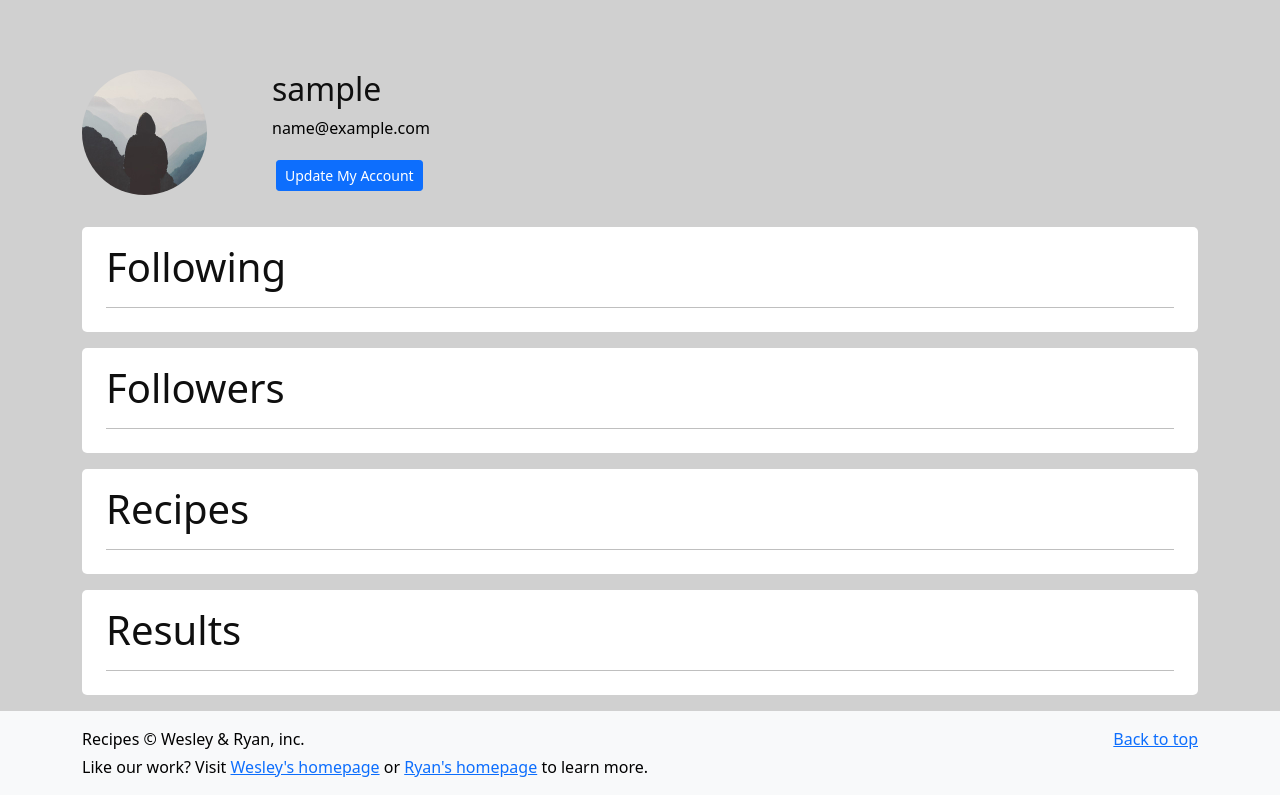
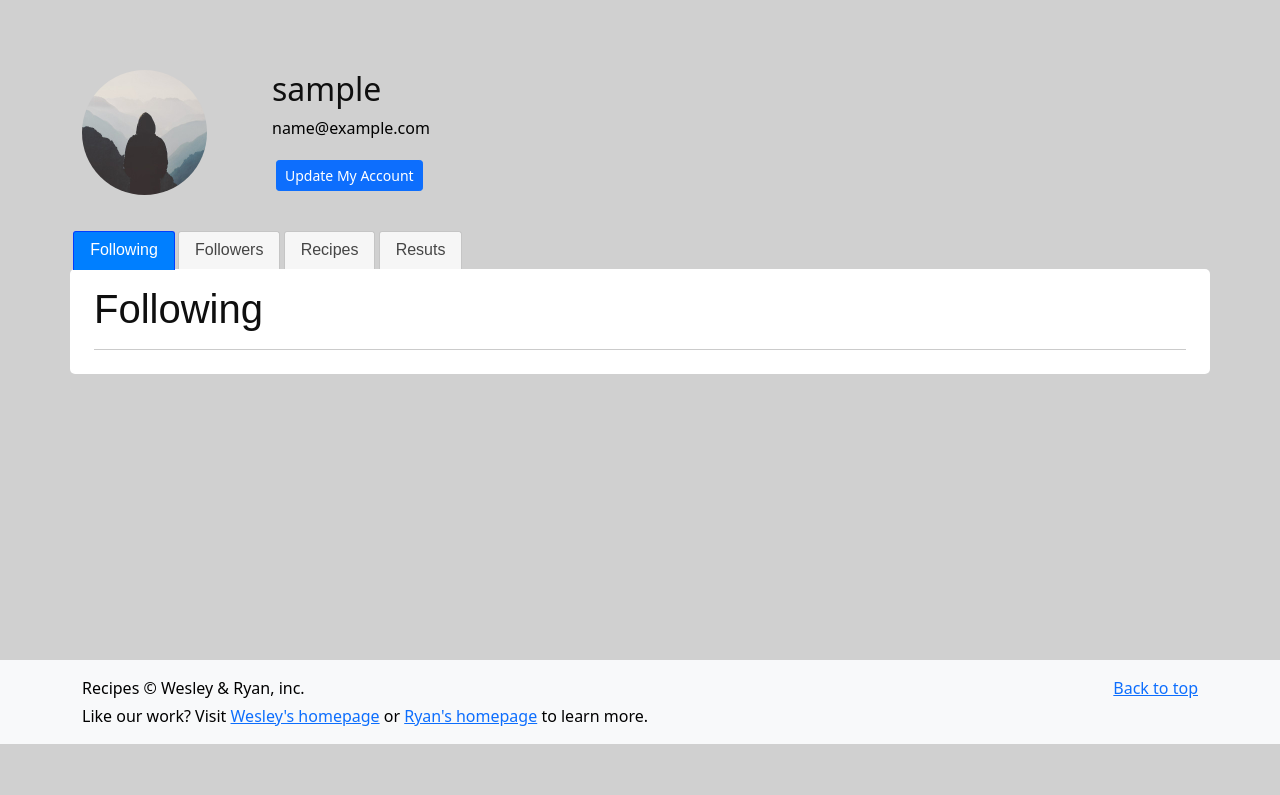
Before and after one commit to RyanWhipple/cookbook, a Flask app: page /account in a window 1280 px wide. Shown: the part 56-851 px from the top of the page. After the commit the page ends 800 px from the top, so only its background shows below. Run offline with Flask 2, Linux system fonts and the light colour scheme; the visitor is signed in with stand-in values (Sample User, id 1); data comes from the database, SQL or seed files in the repository; data that the repository does not hold is empty; some libraries are stand-ins or nearby versions.

Commit message:
jqueryui tabs in account page

```diff
--- a/recipes2/static/main.css
+++ b/recipes2/static/main.css
@@ -122,8 +122,52 @@ a.article-title:hover {
   }
 }
 
+.ui-tabs{
+  /* border: none; */
+}
 
+#tabs{
+  border: none;
+    /* this must be set to get rid of the 1px border around the tab bar.  Cannot replace with border: 0px; on container for some reason */
+}
 
+#tabs .ui-widget-content {
+  border:none;
+  padding:0px;
+  margin:0px;
+}
+
+.ui-tabs {
+  background: #d0d0d0;
+}
+
+.ui-tabs-nav{
+  background: inherit;
+  border: none;
+  border-color: #d0d0d0;
+  border-radius: 0;
+  margin: 0px;
+  padding: 0px;
+}
+.ui-tabs-tab{
+
+}
+
+.ui-tabs-anchor{
+
+}
+
+.ui-tabs-panel{
+
+}
+
+.ui-widget{
+
+}
+
+.ui-widget-content {
+  /* border: none; */
+}
 
 /* UNUSED BELOW HERE */
 
--- a/recipes2/templates/account.html
+++ b/recipes2/templates/account.html
@@ -1,4 +1,14 @@
 {% extends "layout.html" %}
+
+{% block script %}
+
+    <script>
+        $( function() {
+        $( "#tabs" ).tabs();
+        } );
+    </script>
+
+{% endblock script%}
 
 {% block content %}
     <div class="container rounded-3 py-3">
@@ -14,8 +24,17 @@
         </div>
     </div>
 
+    <div id="tabs" class="container p-0">
+        <ul>
+            <li><a href="#fragment-1">Following</a></li>
+            <li><a href="#fragment-2">Followers</a></li>
+            <li><a href="#fragment-3">Recipes</a></li>
+            <li><a href="#fragment-4">Resuts</a></li>
+        </ul>
+
+
         <!-- Following Grid -->
-    <div class="container">
+        <div id="fragment-1" class="container">
             <div class="album">
                 <div class="container p-3">
                     <h1>Following</h1>
@@ -45,7 +64,7 @@
         </div>
 
         <!-- Follower Grid -->
-    <div class="container">
+        <div id="fragment-2" class="container">
             <div class="album">
                 <div class="container p-3">
                     <h1>Followers</h1>
@@ -75,7 +94,7 @@
         </div>
 
         <!-- Recipes Album -->
-    <div class="container rounded-3">
+        <div id="fragment-3" class="container rounded-3">
             <div class="album">
                 <div class="container p-3">
                     <h1>Recipes</h1>
@@ -108,7 +127,7 @@
         </div>
 
         <!-- Results Album -->
-    <div class="container rounded-3">
+        <div id="fragment-4" class="container rounded-3">
             <div class="album">
                 <div class="container p-3">
                     <h1>Results</h1>
@@ -139,6 +158,7 @@
                 </div>
             </div>
         </div>
+    </div>
 
 
 {% endblock content %}
--- a/recipes2/templates/layout.html
+++ b/recipes2/templates/layout.html
@@ -10,6 +10,10 @@
     <script src="https://cdn.jsdelivr.net/npm/bootstrap@5.1.1/dist/js/bootstrap.bundle.min.js" integrity="sha384-/bQdsTh/da6pkI1MST/rWKFNjaCP5gBSY4sEBT38Q/9RBh9AH40zEOg7Hlq2THRZ" crossorigin="anonymous"></script>
     <!-- jquery -->
     <script src='https://ajax.googleapis.com/ajax/libs/jquery/3.6.0/jquery.min.js'></script>
+    <!-- jqueryUI -->
+    <link rel="stylesheet" href="https://ajax.googleapis.com/ajax/libs/jqueryui/1.12.1/themes/smoothness/jquery-ui.css">
+    <script src="https://ajax.googleapis.com/ajax/libs/jqueryui/1.12.1/jquery-ui.min.js"></script>
+    <!-- script block -->
     {% block script %}
     {% endblock %}
     <link rel="stylesheet" type="text/css" href="{{ url_for('static', filename='main.css') }}">
```
Lines whose indentation alone changed are shown as unchanged.
